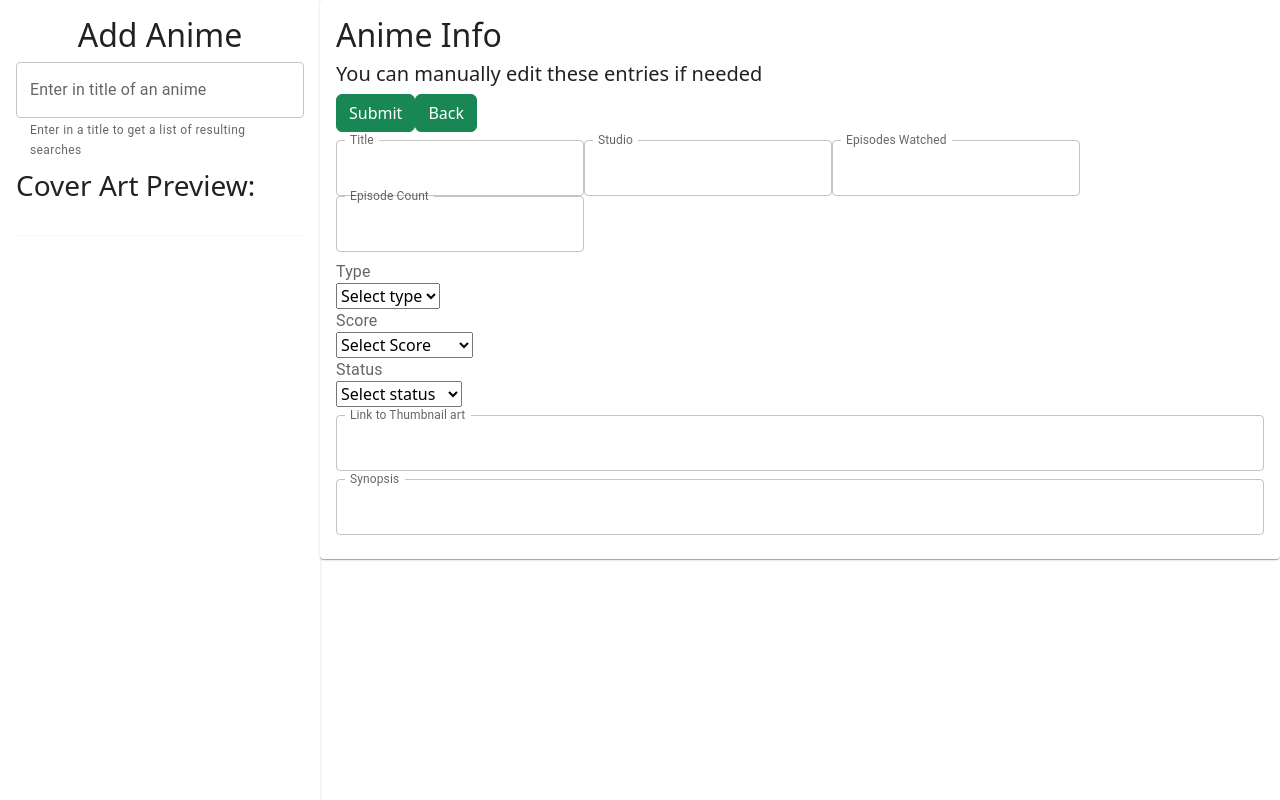
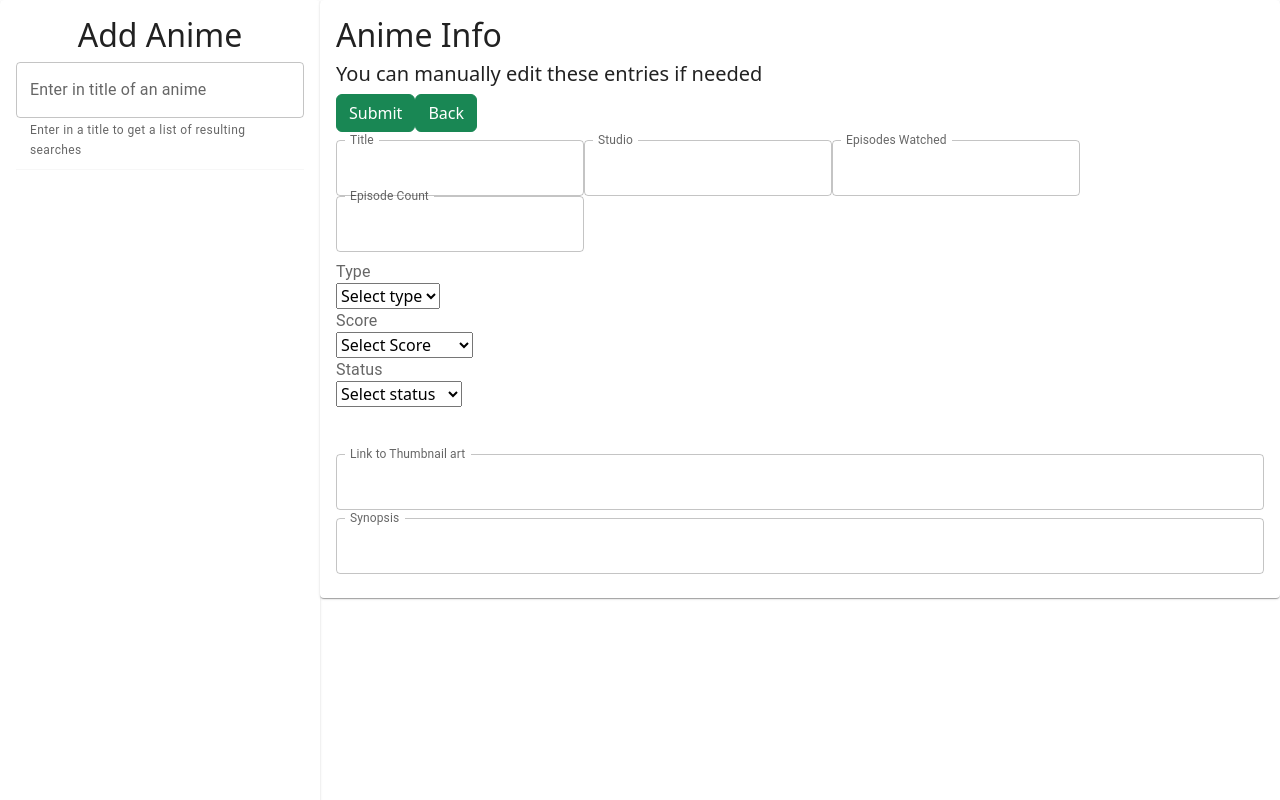
Before and after one commit to BenVuong/Manga-and-Anime-Organizer-using-React-and-SQL, a React (Create React App) app in the folder frontend/: page /createanime in a window 1280 px wide. Shown: the top 800 px of the page. Built offline with nearby package versions, Linux system fonts and the light colour scheme.

Commit message:
adjusted size of side bar of the search results and moved the cover art preview to anime info section

```diff
--- a/frontend/src/components/anime/CreateAnime.jsx
+++ b/frontend/src/components/anime/CreateAnime.jsx
@@ -111,11 +111,9 @@ function CreateAnime() {
                   ></TextField>
                 </div>
 
-                <h3>Cover Art Preview:</h3>
-                <img src={values.image} style={{ maxWidth: "100%" }}></img>
                 <Divider />
               </Grid>
-              <Grid container style={{ height: "900px", overflowY: "auto" }}>
+              <Grid container style={{ height: "750px", overflowY: "auto" }}>
                 {listOfAnime?.map((anime) => {
                   return (
                     <div>
@@ -245,7 +243,9 @@ function CreateAnime() {
                     <option value="Plan to Watch">Plan to Watch</option>
                   </select>
                 </Grid>
-                <h2></h2>
+                <h2>
+                  <img src={values.image} style={{ maxWidth: "100%" }}></img>
+                </h2>
                 <Grid item md={20}>
                   <TextField
                     id="outlined-basic"
```
